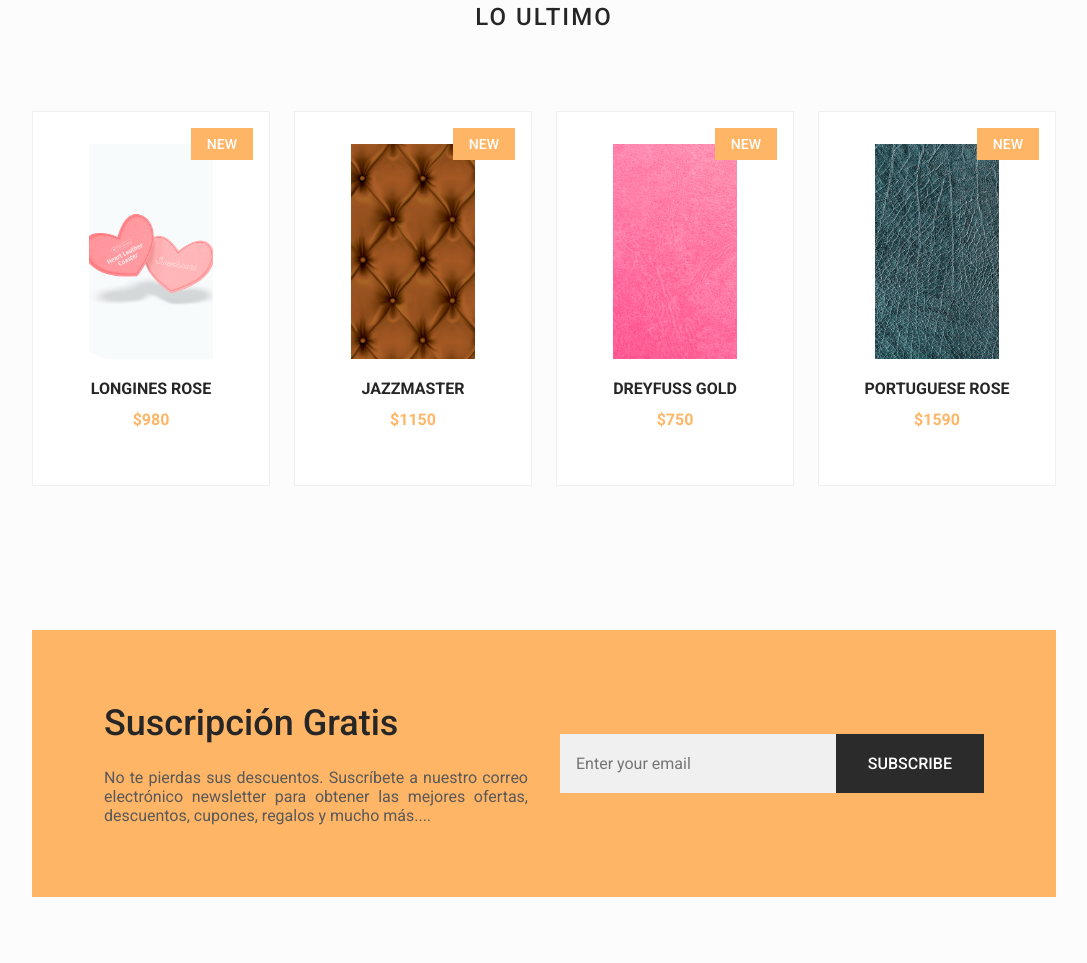
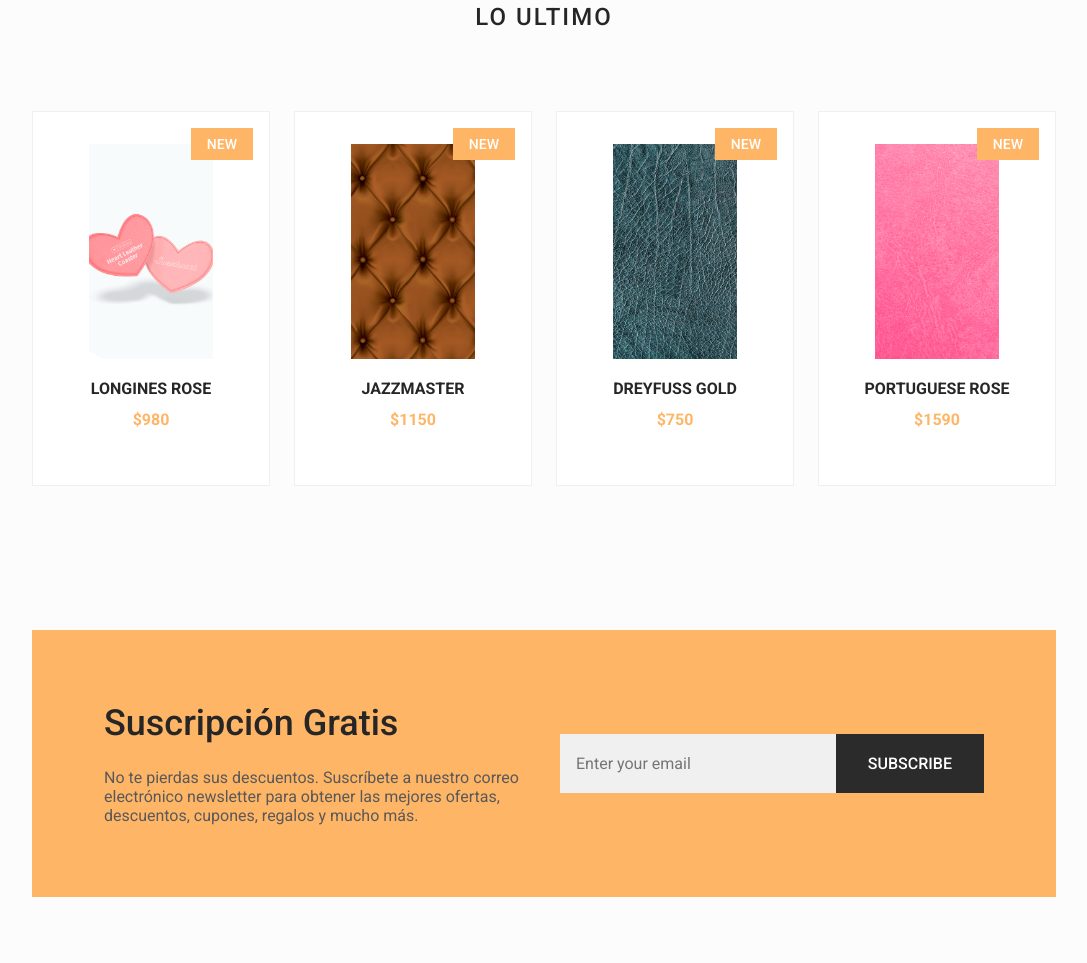
Before and after one commit to BrandonV97/plantilla-ecuafungy, a plain HTML site: page index.html in a window 1280 px wide. Shown: the part 3029-3992 px from the top of the page, without its empty margins (96-1183 px from the left). Drawn offline with nearby package versions, Linux system fonts and the light colour scheme.

Commit message:
update index align

```diff
--- a/assets/css/styles.css
+++ b/assets/css/styles.css
@@ -475,6 +475,7 @@ body.dark-theme {
 
 .story__description {
   margin-bottom: var(--mb-2-5);
+  text-align: justify;
 }
 
 .story__images {
--- a/index.html
+++ b/index.html
@@ -386,7 +386,7 @@
                         <article class="new__card swiper-slide">
                             <span class="new__tag">New</span>
 
-                            <img src="assets/img1/new3.png" alt="" class="new__img">
+                            <img src="assets/img1/new4.png" alt="" class="new__img">
 
                             <div class="new__data">
                                 <h3 class="new__title">Dreyfuss gold</h3>
@@ -399,7 +399,7 @@
                         <article class="new__card swiper-slide">
                             <span class="new__tag">New</span>
 
-                            <img src="assets/img1/new4.png" alt="" class="new__img">
+                            <img src="assets/img1/new3.png" alt="" class="new__img">
 
                             <div class="new__data">
                                 <h3 class="new__title">Portuguese rose</h3>
@@ -416,12 +416,12 @@
         <!--==================== NEWSLETTER ====================-->
         <section class="newsletter section container">
             <div class="newsletter__bg grid">
-                <div align="justify">
+                <div>
                     <h2 class="newsletter__title">Suscripción Gratis <br> </h2>
                     <p class="newsletter__description">
                         No te pierdas sus descuentos. Suscríbete a nuestro correo electrónico
                         newsletter para obtener las mejores ofertas, descuentos, cupones,
-                        regalos y mucho más....
+                        regalos y mucho más.
                     </p>
                 </div>
 
@@ -504,6 +504,7 @@
             </div>
         </div>
 
+        <span class="footer__copy">&#169; Ecuafungy-Skin. All rigths reserved</span>
     </footer>
 
     <!--=============== SCROLL UP ===============-->
```
